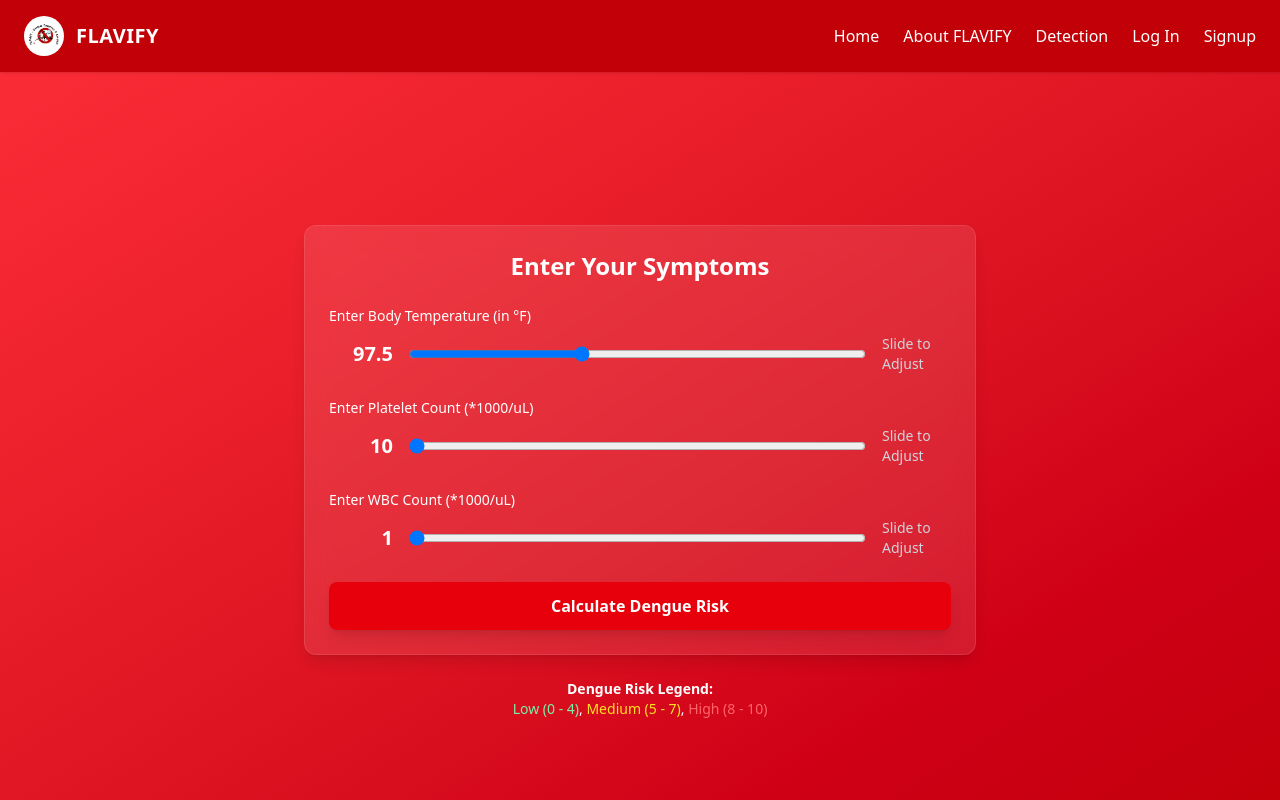
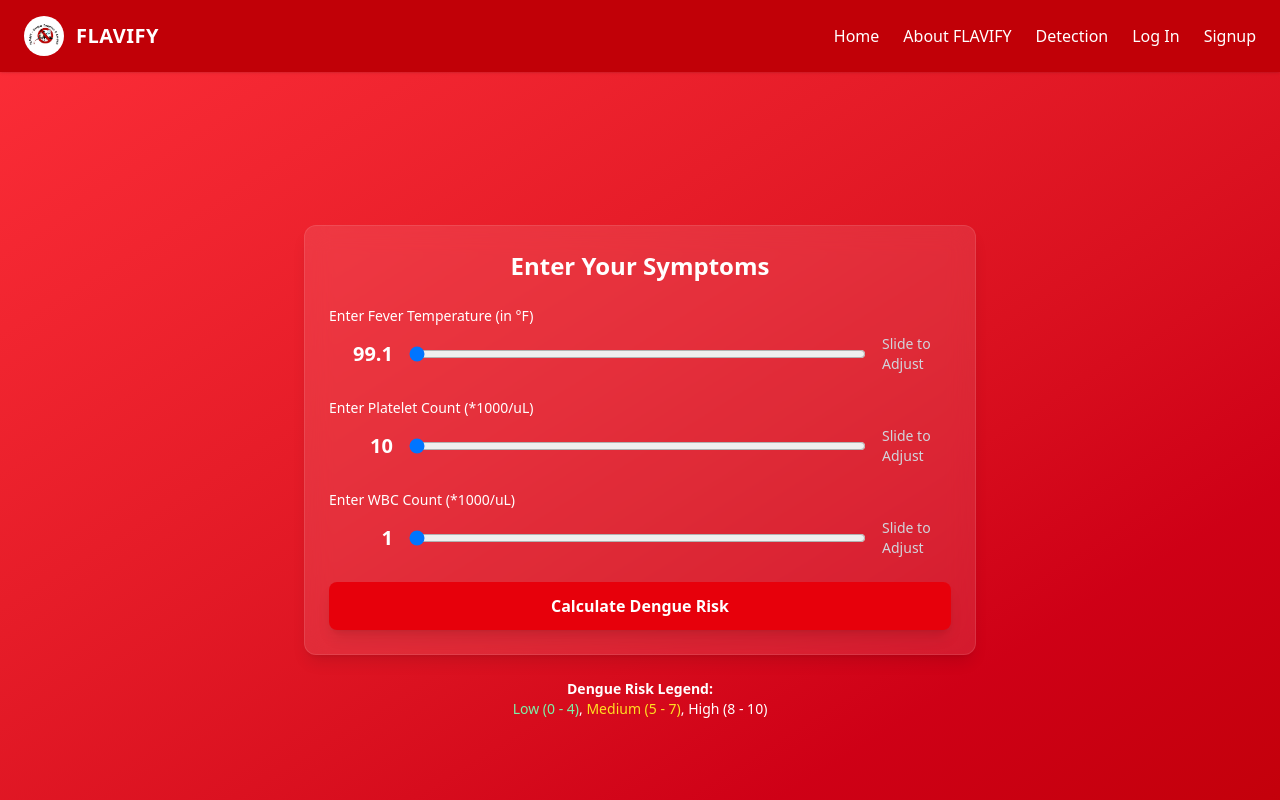
Before and after one commit to DeeptheCoderboy/Flavify, a React (Vite) app in the folder Flavify/: page /detection in a window 1280 px wide. Shown: the top 800 px of the page. Built offline with nearby package versions, Linux system fonts and the light colour scheme.

Commit message:
basic changes

```diff
--- a/Flavify/src/Pages/Detection.jsx
+++ b/Flavify/src/Pages/Detection.jsx
@@ -3,7 +3,7 @@ import Navbar from '../Components/Navbar';
 import Footer from '../Components/Footer';
 
 const DengueRiskCalculator = () => {
-    const [temperature, setTemperature] = useState(97.5);
+    const [temperature, setTemperature] = useState(99.1);
     const [plateletCount, setPlateletCount] = useState(10);
     const [wbcCount, setWbcCount] = useState(1);
     const [risk, setRisk] = useState(null);
@@ -51,15 +51,15 @@ const DengueRiskCalculator = () => {
                     {/* Temperature Input */}
                     <div className="mb-6">
                         <label htmlFor="temperature" className="text-white block text-sm font-medium mb-2">
-                            Enter Body Temperature (in °F)
+                            Enter Fever Temperature (in °F)
                         </label>
                         <div className="flex items-center gap-4">
                             <span className="text-xl font-semibold text-white min-w-[4rem] text-right">{temperature.toFixed(1)}</span>
                             <input
                                 type="range"
                                 id="temperature"
-                                min="90"
-                                max="110"
+                                min="99.1"
+                                max="107"
                                 step="0.1"
                                 value={temperature}
                                 onChange={(e) => setTemperature(parseFloat(e.target.value))}
@@ -142,7 +142,7 @@ const DengueRiskCalculator = () => {
                     <p>
                         <span className="text-green-300">Low (0 - 4)</span>,{" "}
                         <span className="text-yellow-300">Medium (5 - 7)</span>,{" "}
-                        <span className="text-red-400">High (8 - 10)</span>
+                        <span className="text-red-00">High (8 - 10)</span>
                     </p>
                 </div>
             </div>
--- a/Flavify/src/main.jsx
+++ b/Flavify/src/main.jsx
@@ -10,10 +10,6 @@ import Signup from "./Pages/Signup";
 import "./Main.css";
 import "@fortawesome/fontawesome-free/css/all.min.css";
 
-
-
-
-
 ReactDOM.createRoot(document.getElementById("root")).render(
   <Router>
     <Routes>
```
Also changed, not shown: 1 other file (tests, documents, lock files or other folders).
